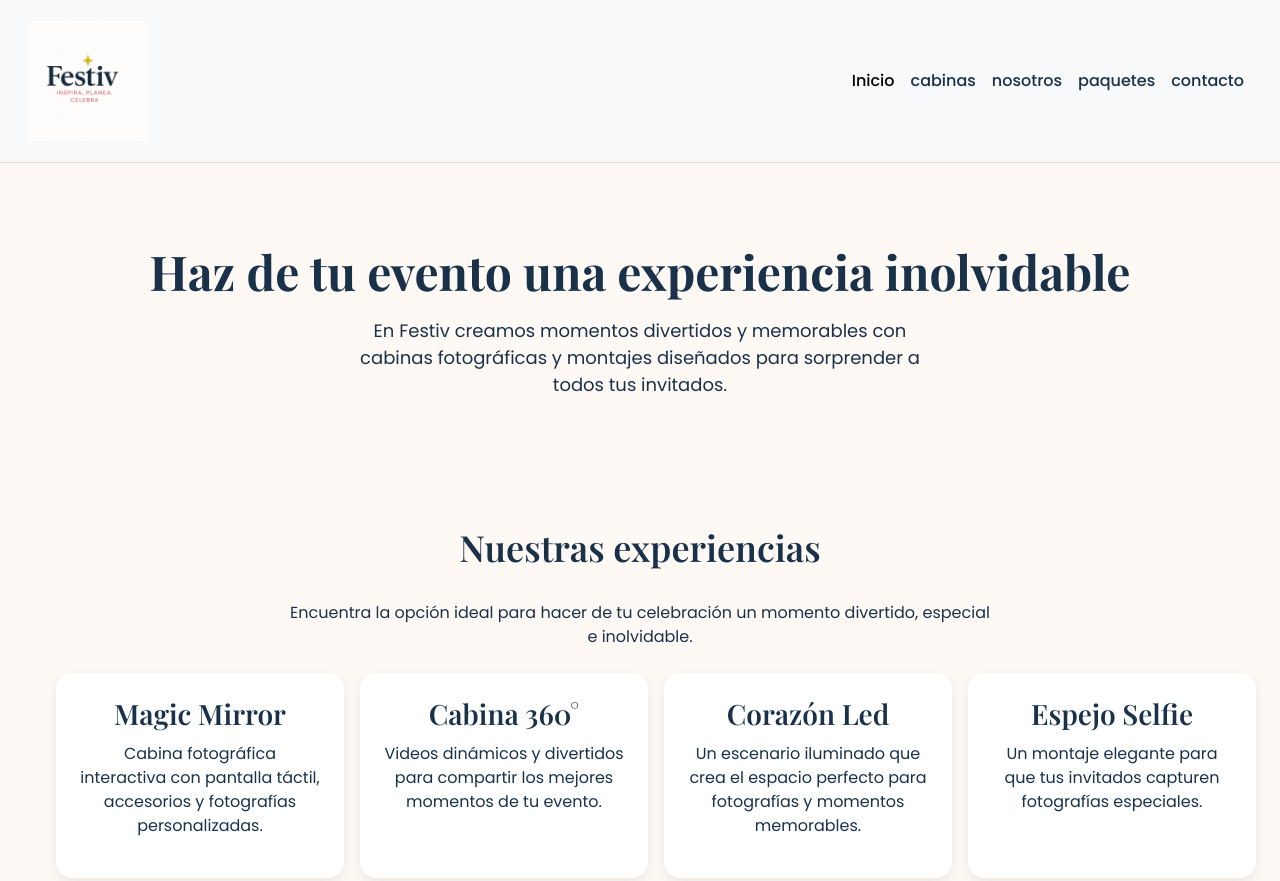
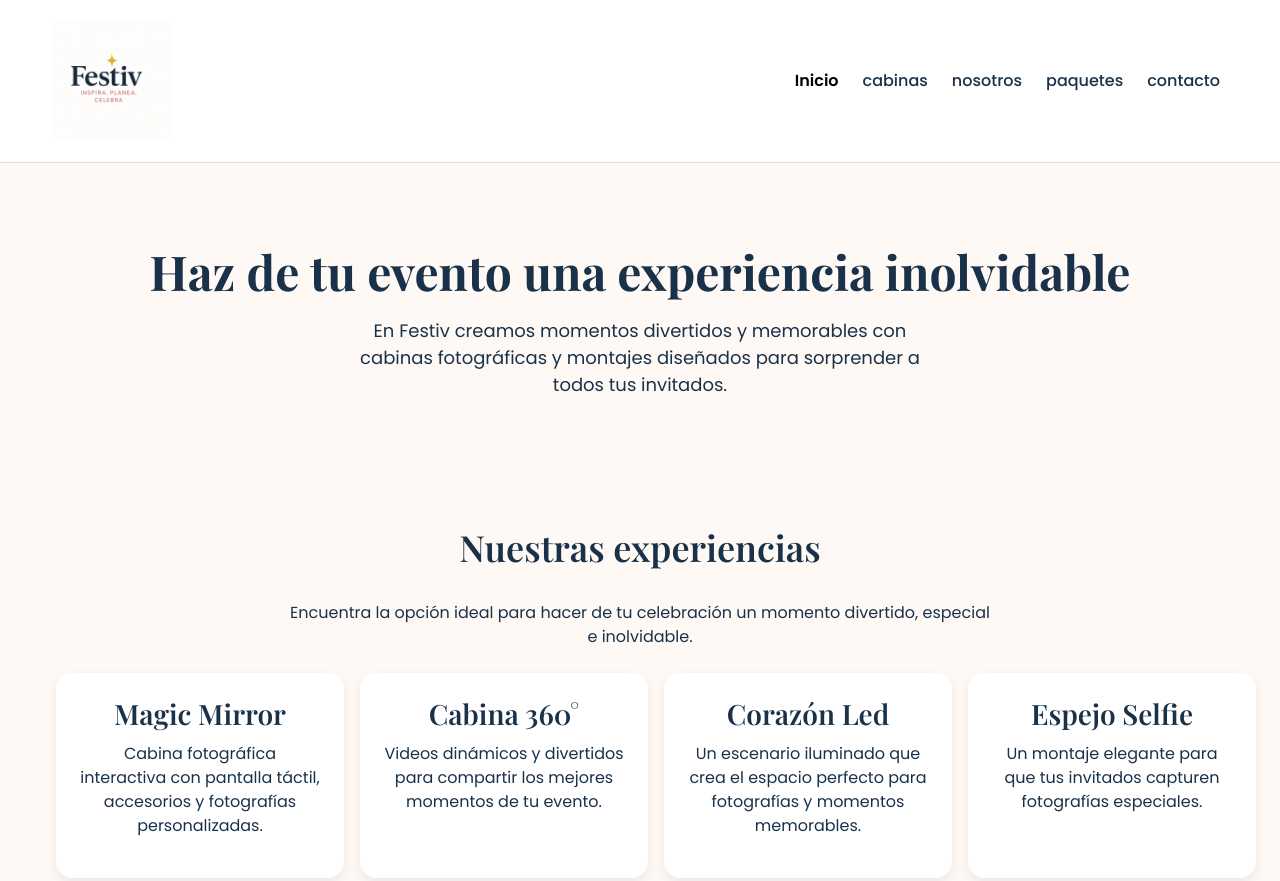
Before and after one commit to andrik87/proyecto-festiv, a website: page index.html in a window 1280 px wide. Shown: the top 881 px of the page. Drawn offline with nearby package versions, Linux system fonts and the light colour scheme.

Commit message:
Personaliza navbar y estilos Bootstrap

```diff
--- a/index.html
+++ b/index.html
@@ -20,7 +20,7 @@
 </head>
 
 <body>
-    <nav class="navbar navbar-expand-lg bg-body-tertiary">
+    <nav class="navbar navbar-expand-lg">
         <div class="container-fluid">
             <a class="navbar-brand" href="#">
                 <img class="encabezado-logo" src="assets/logo.png" alt="Logo de Festiv">
--- a/scss/layout/_nav.scss
+++ b/scss/layout/_nav.scss
@@ -1,13 +1,37 @@
 @use "../utilities/variables" as v;
+
 .navbar {
     background-color: v.$color-blanco;
     border-bottom: 1px solid v.$color-borde;
     padding: 1rem;
+
+    .container-fluid {
+        max-width: 1200px;
+        margin: 0 auto;
+    }
+
+    .navbar-collapse {
+        padding-top: 1rem;
+    }
+
+    .navbar-toggler {
+        padding: 0.5rem 0.65rem;
+        border: 1px solid v.$color-borde;
+        border-radius: 10px;
+
+        &:hover {
+            background-color: v.$color-fondo;
+        }
+
+        &:focus {
+            box-shadow: 0 0 0 3px rgba(212, 167, 44, 0.25);
+        }
+    }
 }
 
 .nav-link {
     color: v.$color-primario;
-    font-family: 'Poppins', sans-serif;
+    font-family: "Poppins", sans-serif;
     font-weight: 500;
     transition: color 0.3s ease, transform 0.2s ease;
     transform-origin: left center;
@@ -30,4 +54,22 @@
     &:active {
         transform: scale(0.97);
     }
+
+    &.active,
+    &[aria-current="page"] {
+        color: v.$color-secundario;
+        font-weight: 600;
+    }
 }
+
+@media (min-width: 992px) {
+    .navbar {
+        .navbar-collapse {
+            padding-top: 0;
+        }
+
+        .navbar-nav {
+            gap: 0.5rem;
+        }
+    }
+}
```
Also changed, not shown: pages/contacto.html (+1 -1 lines), pages/nosotros.html (+1 -1 lines), pages/paquetes.html (+1 -1 lines), pages/servicios.html (+1 -1 lines), styles/style.css, 1 other file.
